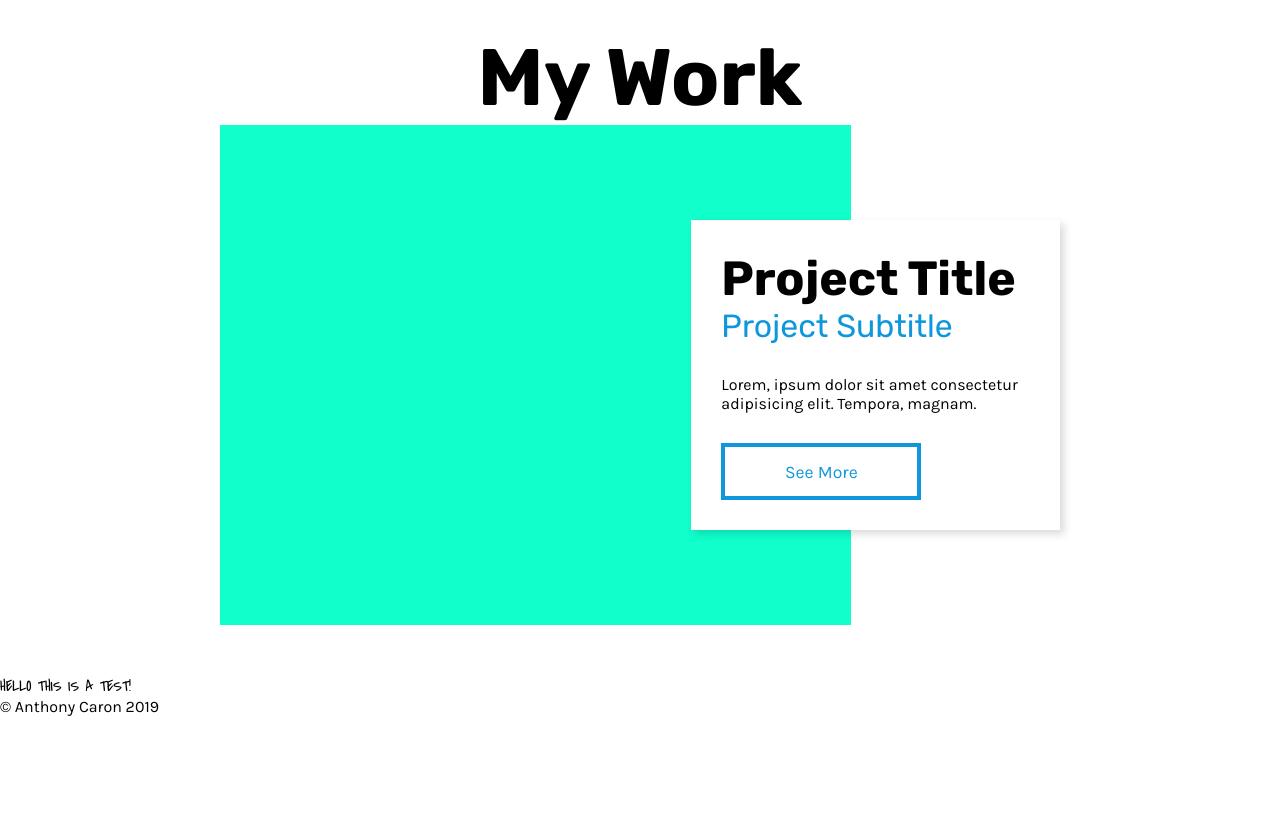
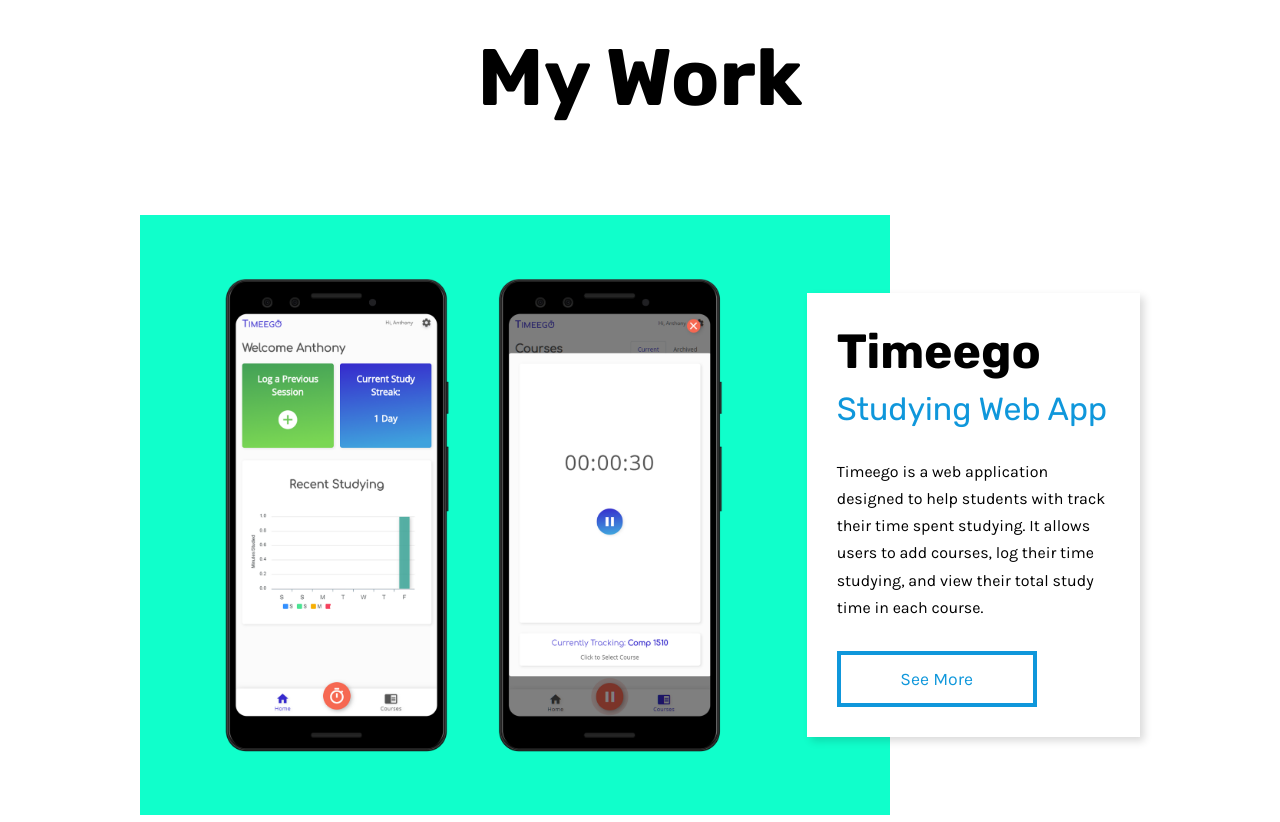
Before and after one commit to antcar112/portfolio-v1, a Gatsby site: page / in a window 1280 px wide. Shown: the part 800-1622 px from the top of the page. Before the commit the page ends 1516 px from the top, so only its background shows below. Built offline with nearby package versions, Linux system fonts and the light colour scheme; Gatsby itself is replaced by a stand-in of ours.

Commit message:
work page done

```diff
--- a/src/components/Button/Button.js
+++ b/src/components/Button/Button.js
@@ -1,28 +1,22 @@
 import styled from 'styled-components';
 import { Link } from 'gatsby';
 
-export const BtnLink = styled(Link)`
-    display: block;
+export const Btn = styled.button`
 	color: white;
 	background: ${({ theme }) => theme.sharedColor.primary};
 	border: 4px solid ${({ theme }) => theme.sharedColor.primary};
 	width: 260px;
-    text-decoration: none;
 	padding: 0.8em;
 	font-size: 1.2em;
 	margin: 0 auto;
-    position: relative;
-    z-index: 1;
-    overflow: hidden;
+	cursor: pointer;
 	transition: ${({ theme }) => theme.hoverTransition};
-
 
 	&:hover,
 	&:active,
 	&:focus {
 		color: ${({ theme }) => theme.sharedColor.primary};
 		background: ${({ theme }) => theme.color.bg};
-
 	}
 `;
 
--- a/src/components/Hero/Hero.js
+++ b/src/components/Hero/Hero.js
@@ -1,7 +1,7 @@
 import React from 'react';
 import styled from 'styled-components';
 
-import { BtnLink } from '../Button/Button';
+import { Btn } from '../Button/Button';
 
 const StyledHero = styled.div`
 	width: 100%;
@@ -42,9 +42,15 @@
 					I’m a software developer and designer from Vancouver, BC
 				</HeroText>
 			</div>
-			<BtnLink to="#">See my work</BtnLink>
+			<Btn onClick={scrollDown}>See my work</Btn>
 		</StyledHero>
 	);
 };
 
+const scrollDown = () => {
+	document.getElementById('scroll-target').scrollIntoView({
+		behavior : 'smooth',
+	});
+};
+
 export default Hero;
--- /dev/null
+++ b/src/components/Work/Project.js
@@ -0,0 +1,81 @@
+import React from 'react';
+import styled, { css } from 'styled-components';
+
+import { BtnOutlineLink } from '../Button/Button';
+
+const evenStyles = css`
+	grid-template-columns: 2fr 1fr;
+	grid-template-areas: "image card";
+	background: linear-gradient(
+		to right,
+		${props => props.background} 0%,
+		${props => props.background} 75%,
+		rgba(0, 0, 0, 0) 75%,
+		rgba(0, 0, 0, 0) 100%
+	);
+`;
+const oddStyles = css`
+	grid-template-columns: 1fr 2fr;
+	grid-template-areas: "card image";
+	background: linear-gradient(
+		to left,
+		${props => props.background} 0%,
+		${props => props.background} 75%,
+		rgba(0, 0, 0, 0) 75%,
+		rgba(0, 0, 0, 0) 100%
+	);
+`;
+
+const StyledProject = styled.div`
+	margin-top: 90px;
+	width: 100%;
+	display: grid;
+	${props => (props.index % 2 === 0 ? evenStyles : oddStyles)};
+
+	align-items: center;
+`;
+
+const WorkCard = styled.div`
+	grid-area: card;
+	box-shadow: 4px 4px 8px 0 rgba(0, 0, 0, 0.15);
+	padding: 30px;
+	background: ${({ theme }) => theme.color.bgCard};
+	transition: ${({ theme }) => theme.hoverTransition};
+`;
+
+const CardTitle = styled.h2`margin-bottom: 10px;`;
+const CardSubtitle = styled.h3`margin-bottom: 30px;`;
+const CardText = styled.p`
+	margin-bottom: 30px;
+	line-height: 1.7em;
+`;
+
+const ImageContainer = styled.div`
+	grid-area: image;
+	height: 600px;
+	display: flex;
+	justify-content: center;
+	align-items: center;
+
+	& img {
+		height: 80%;
+	}
+`;
+
+const Project = ({ project, index }) => {
+	return (
+		<StyledProject background={project.background} index={index}>
+			<ImageContainer>
+				<img src={project.image} />
+			</ImageContainer>
+			<WorkCard>
+				<CardTitle>{project.title}</CardTitle>
+				<CardSubtitle>{project.subtitle}</CardSubtitle>
+				<CardText>{project.description}</CardText>
+				<BtnOutlineLink to={project.link}>See More</BtnOutlineLink>
+			</WorkCard>
+		</StyledProject>
+	);
+};
+
+export default Project;
--- /dev/null
+++ b/src/components/Work/ProjectList.js
@@ -0,0 +1,47 @@
+import React from 'react';
+
+import Project from './Project';
+import timeego from '../../images/timeego.png';
+import cody from '../../images/cody-cameron.png';
+
+const projects = [
+	{
+		title       : 'Timeego',
+		subtitle    : 'Studying Web App',
+		description :
+			'Timeego is a web application designed to help students with track their time spent studying. It allows users to add courses, log their time studying, and view their total study time in each course.',
+		link        : '#',
+		image       : timeego,
+		background  : '#10ffcb',
+	},
+	{
+		title       : 'Cody Cameron',
+		subtitle    : 'Artist Portfolio Site',
+		description :
+			'This is a portfolio website made for Cody Cameron, a graphic designer and artist based in Vancouver, BC.',
+		link        : '#',
+		image       : cody,
+		background  : '#A3D9FF',
+	},
+	{
+		title       : 'Project 3',
+		subtitle    : 'Subtitle 3',
+		description :
+			'Lorem ipsum dolor sit amet, consectetur adipiscing elit. Aliquam vel facilisis ipsum, non mollis dui. Cras vulputate volutpat tellus at tempor. Sed interdum magna eu luctus iaculis. Quisque in eleifend augue.',
+		link        : '#',
+		image       : timeego,
+		background  : '#7E6B8F',
+	},
+];
+
+const ProjectList = () => {
+	return (
+		<div>
+			{projects.map((project, index) => {
+				return <Project project={project} index={index} />;
+			})}
+		</div>
+	);
+};
+
+export default ProjectList;
--- a/src/components/Work/Work.js
+++ b/src/components/Work/Work.js
@@ -2,15 +2,9 @@
 import styled from 'styled-components';
 
 import Container from '../Container/Container';
-import { BtnOutlineLink } from '../Button/Button';
+import ProjectList from './ProjectList';
 
 const Heading = styled.h1`text-align: center;`;
-
-const Project = styled.div`
-	display: flex;
-	justify-content: center;
-	align-items: center;
-`;
 
 const StyledWork = styled.section`
 	width: 100%;
@@ -18,45 +12,12 @@
 	transition: ${({ theme }) => theme.hoverTransition};
 `;
 
-const WorkCard = styled.div`
-	box-shadow: 4px 4px 8px 0 rgba(0, 0, 0, 0.15);
-	padding: 30px;
-	width: 500px;
-	background: ${({ theme }) => theme.color.bgCard};
-	transition: ${({ theme }) => theme.hoverTransition};
-	position: relative;
-	left: -80px;
-`;
-
-const CardTitle = styled.h2``;
-const CardSubtitle = styled.h3`margin-bottom: 30px;`;
-const CardText = styled.p`margin-bottom: 30px;`;
-
-const WorkItem = styled.div`
-	width: 900px;
-	height: 500px;
-	background: #10ffcb;
-	position: relative;
-	left: 80px;
-`;
-
 const Work = () => {
 	return (
-		<StyledWork>
+		<StyledWork id="scroll-target">
 			<Container>
 				<Heading>My Work</Heading>
-				<Project>
-					<WorkItem />
-					<WorkCard>
-						<CardTitle>Project Title</CardTitle>
-						<CardSubtitle>Project Subtitle</CardSubtitle>
-						<CardText>
-							Lorem, ipsum dolor sit amet consectetur adipisicing
-							elit. Tempora, magnam.
-						</CardText>
-						<BtnOutlineLink to="#">See More</BtnOutlineLink>
-					</WorkCard>
-				</Project>
+				<ProjectList />
 			</Container>
 		</StyledWork>
 	);
--- a/src/styles/Theme.js
+++ b/src/styles/Theme.js
@@ -27,8 +27,8 @@
 	color : {
 		text          : '#ffffff',
 		textSecondary : '#cccccc',
-		bg            : '#000000',
-		bgCard        : '#000000',
+		bg            : '#111',
+		bgCard        : '#222222',
 	},
 };
 
```
Also changed, not shown: src/images/timeego.png (added), 1 other file. Lines whose indentation alone changed are shown as unchanged.
